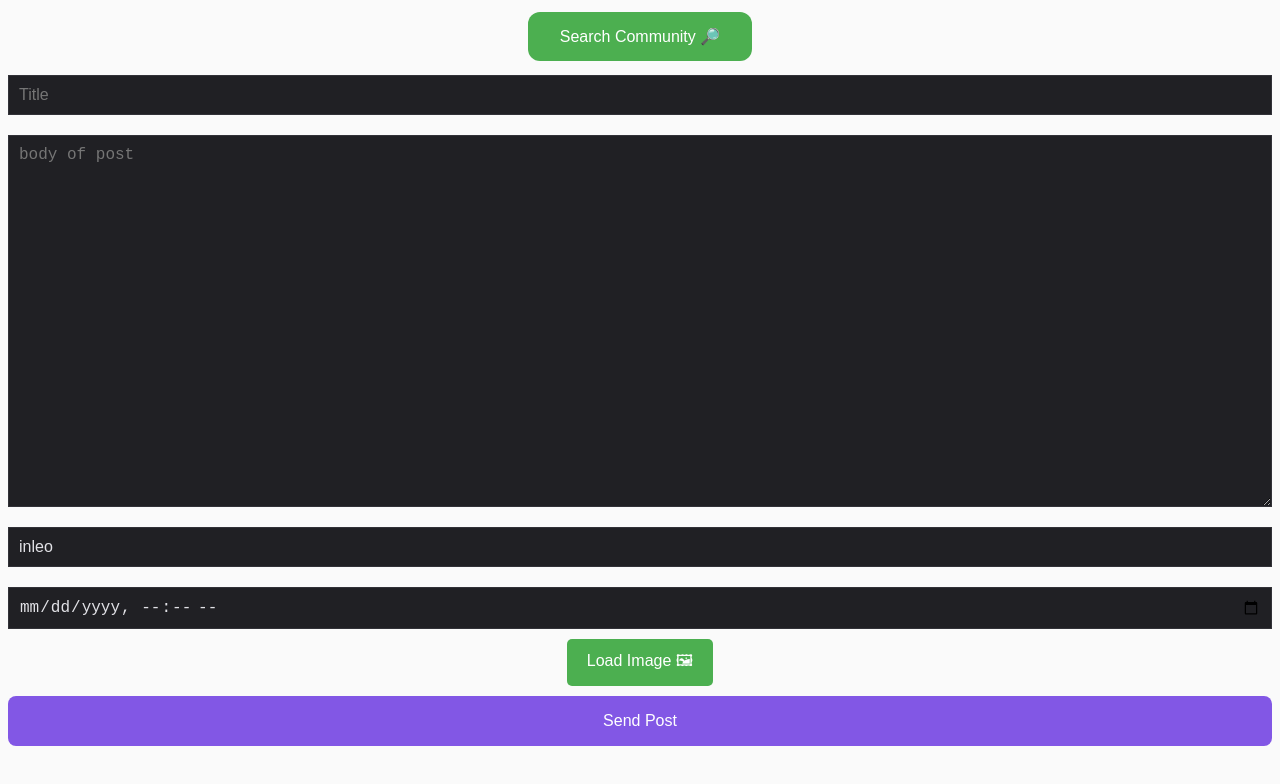
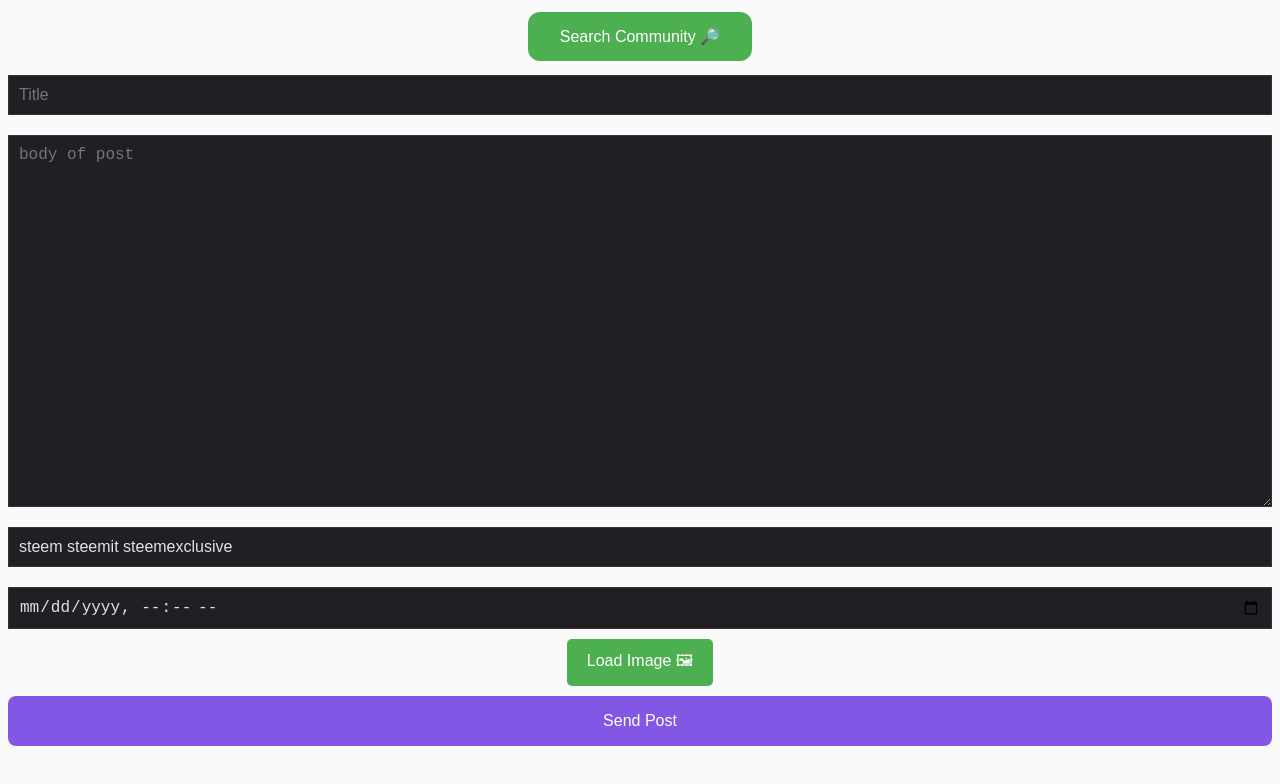
Before and after one commit to tasuboyz/Steem-TWA-Posting, a React (Vite) app: page /Steem-TWA-Posting/post in a window 1280 px wide. Shown: the top 784 px of the page. Built offline with nearby package versions, Linux system fonts and the light colour scheme.

Commit message:
Update PostPage.tsx

```diff
--- a/src/page/PostPage.tsx
+++ b/src/page/PostPage.tsx
@@ -23,7 +23,7 @@ interface Upload {
 function PostPage() {
   const [titolo, setTitolo] = React.useState('');
   const [description, setDescription] = React.useState('');
-  const [tag, setTag] = React.useState('inleo');
+  const [tag, setTag] = React.useState('steem steemit steemexclusive');
   const [dateTime, setDateTime] = React.useState('');
   const [communityId, setCommunityId] = React.useState<string | null>(null);
   const [communityName, setCommunityName] = React.useState<string | null>(null);
```
